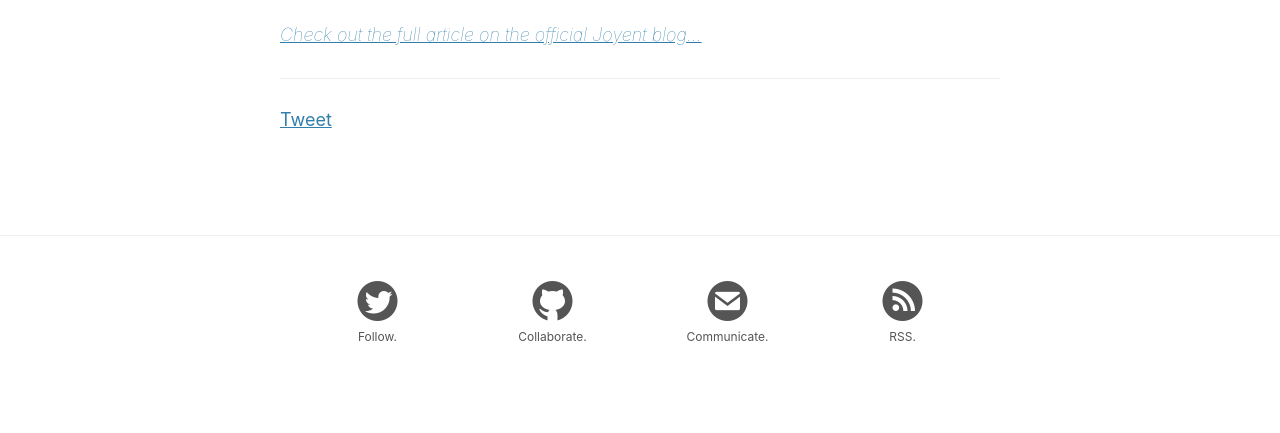
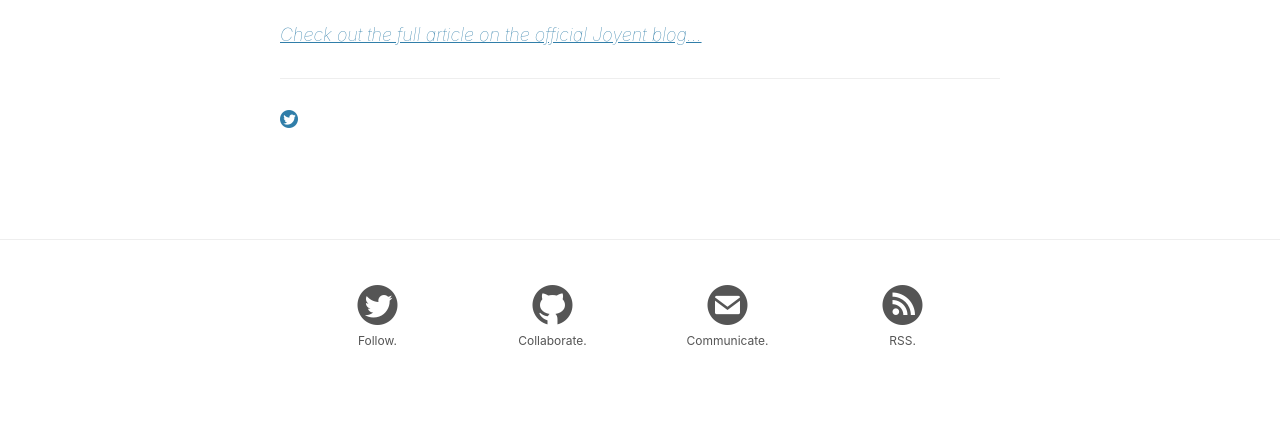
Before and after one commit to tgross/blog.0x74696d.com, a Jekyll site: the page built from _posts/2016-02-22-mysql-on-autopilot.md, in a window 1280 px wide. Shown: the part 635-1068 px from the top of the page. Built offline with Jekyll 4.4.1, drawn with Linux system fonts in a browser that asks for light colours; comment, search, counter and statistics services are not loaded.

Commit message:
Switch Tweet button to use web intents for privacy

```diff
--- a/_includes/footer.html
+++ b/_includes/footer.html
@@ -1,5 +1,5 @@
 <section class="meta">
-  <a class="block" href="https://twitter.com/{{ site.author.twitter }}">
+  <a class="block" href="https://twitter.com/intent/follow?screen_name={{ site.author.twitter }}">
     <span class="ss-social-circle ss-twitter" />
     <div>Follow.</div>
   </a>
--- a/_includes/twitter.html
+++ b/_includes/twitter.html
@@ -1,15 +1,4 @@
 <div class="share">
-<a  href="https://twitter.com/share" class="twitter-share-button"
-data-via="{{ site.author.twitter }}" data-lang="en" data-size="large">Tweet</a>
-<script>
-!function(d,s,id){
-  var js,fjs=d.getElementsByTagName(s)[0];
-  if(!d.getElementById(id)){
-    js=d.createElement(s);
-    js.id=id;
-    js.src="//platform.twitter.com/widgets.js";
-    fjs.parentNode.insertBefore(js,fjs);
-  }
-}(document,"script","twitter-wjs");
-</script>
+  <a href="https://twitter.com/intent/tweet?url=http://0x74696d.com/{{ page.url }}&via={{ site.author.twitter }}{%if page.tweet %}&text={{ page.tweet}}{% endif %}"
+     class="ss-twitter"></a>
 </div>
--- a/css/base.css
+++ b/css/base.css
@@ -130,6 +130,10 @@ h3 {
 .share {
     border-top: 1px solid #eee;
     padding: 30px 0;
+}
+
+.share a {
+    text-decoration: none;
 }
 
 /* the footer block */
```
Also changed, not shown: _posts/2016-02-22-mysql-on-autopilot.md (+1 -0 lines).
